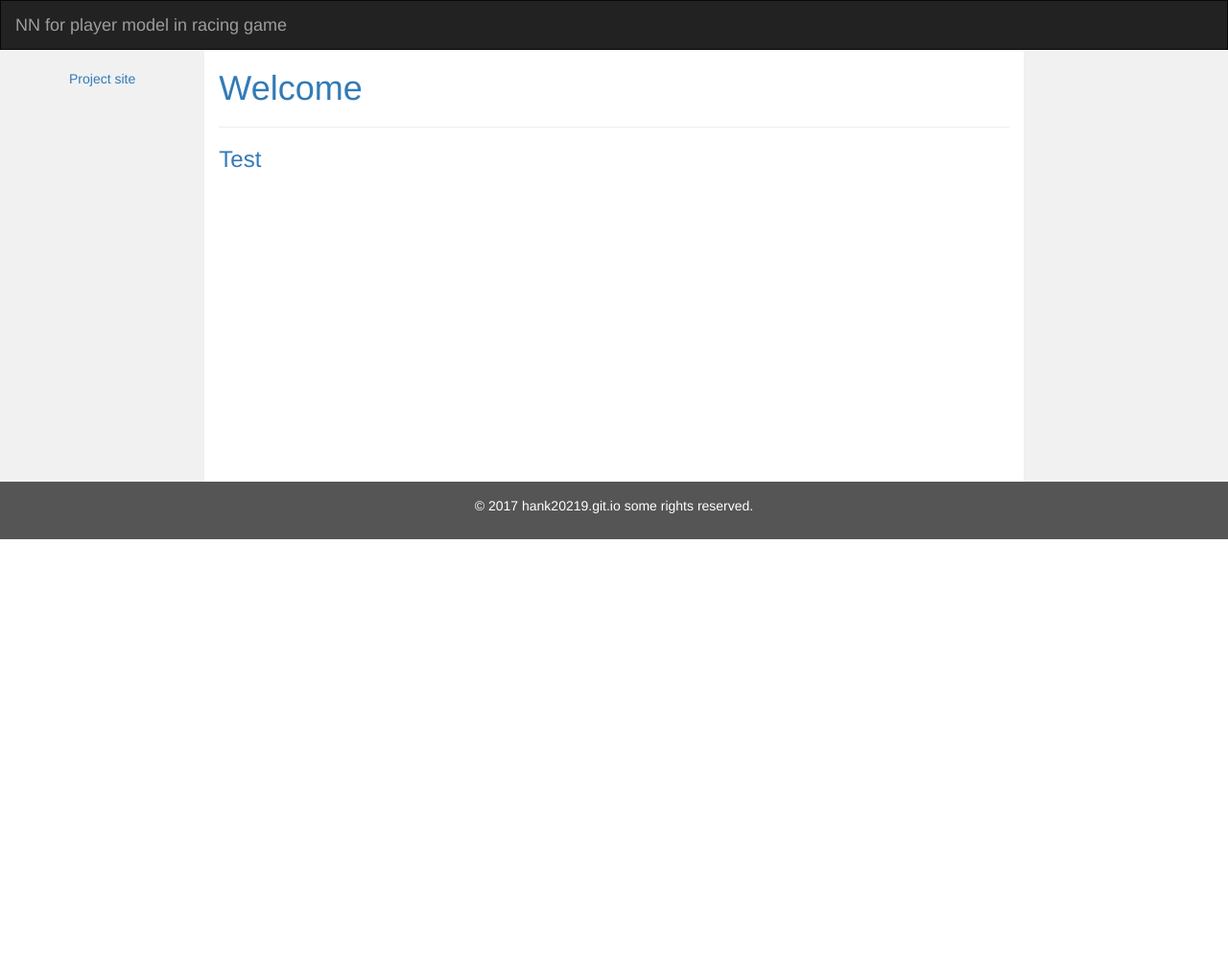
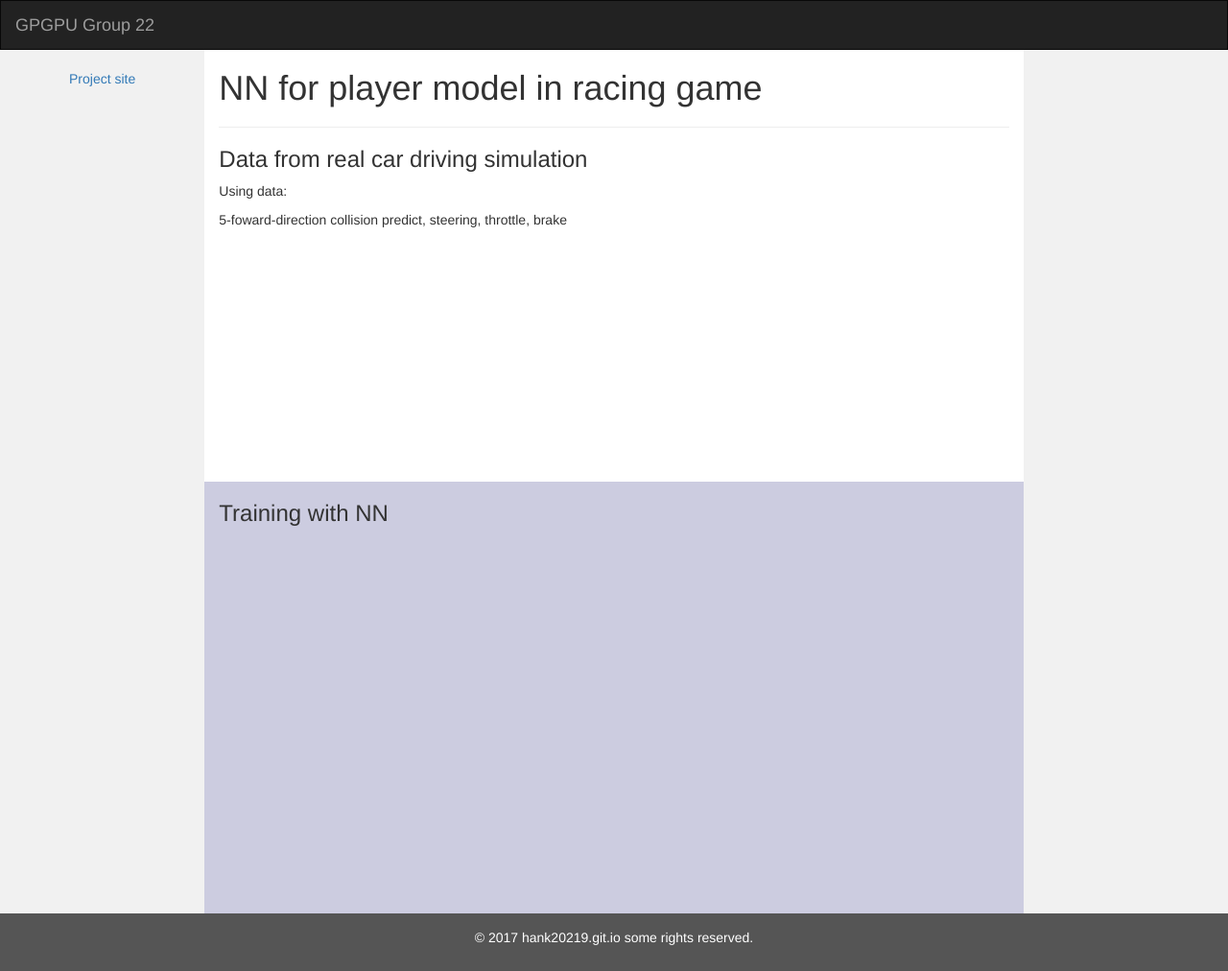
Before and after one commit to hank20219/NN-for-3d-car-racing-gh-pages, a plain HTML site: page Neural-Network-in-CUDA-for-Racing-Game/index.html in a window 1280 px wide. Shown: the whole page at 96% size. Before the commit the page ends 800 px from the top, so only its background shows below. Drawn offline with nearby package versions, Linux system fonts and the light colour scheme.

Commit message:
Content updated

```diff
--- a/Neural-Network-in-CUDA-for-Racing-Game/index.html
+++ b/Neural-Network-in-CUDA-for-Racing-Game/index.html
@@ -53,7 +53,7 @@
         <span class="icon-bar"></span>
         <span class="icon-bar"></span>
       </button>
-      <a class="navbar-brand" href="#">NN for player model in racing game</a>
+      <a class="navbar-brand" href="#">GPGPU Group 22</a>
 
     </div>
     <!--<div class="collapse navbar-collapse" id="myNavbar">
@@ -73,16 +73,15 @@
 <div class="container-fluid text-center">
   <div class="row content">
     <div class="col-sm-2 sidenav">
-      <p> <a href="https://github.com/Darkgrouptw/Neural-Network-in-CUDA-for-Racing-Game">Project site</p>
+        <p> <a href="https://github.com/Darkgrouptw/Neural-Network-in-CUDA-for-Racing-Game">Project site</a></p>
     </div>
 
-    <div class="col-sm-8 text-left">
-      <h1>Welcome</h1>
-      <p>
-        </p>
+    <div class="col-sm-8 text-left" >
+      <h1>NN for player model in racing game</h1>
       <hr>
-      <h3>Test</h3>
-      <p></p>
+      <h3>Data from real car driving simulation</h3>
+      <p>Using data:</p>
+      <p>5-foward-direction collision predict, steering, throttle, brake</p>
     </div>
 
     <div class="col-sm-2 sidenav">
@@ -95,7 +94,21 @@
     </div>
   </div>
 </div>
+<div class="container-fluid text-center">
+  <div class="row content">
+    <div class="col-sm-2 sidenav">
+    </div>
 
+    <div class="col-sm-8 text-left" style="height: 100%; background-color:#cccce0">
+
+      <h3>Training with NN</h3>
+      <p></p>
+    </div>
+
+    <div class="col-sm-2 sidenav">
+    </div>
+  </div>
+</div>
 <footer class="container-fluid text-center">
   <p>© 2017 hank20219.git.io some rights reserved.</p>
 </footer>
```
